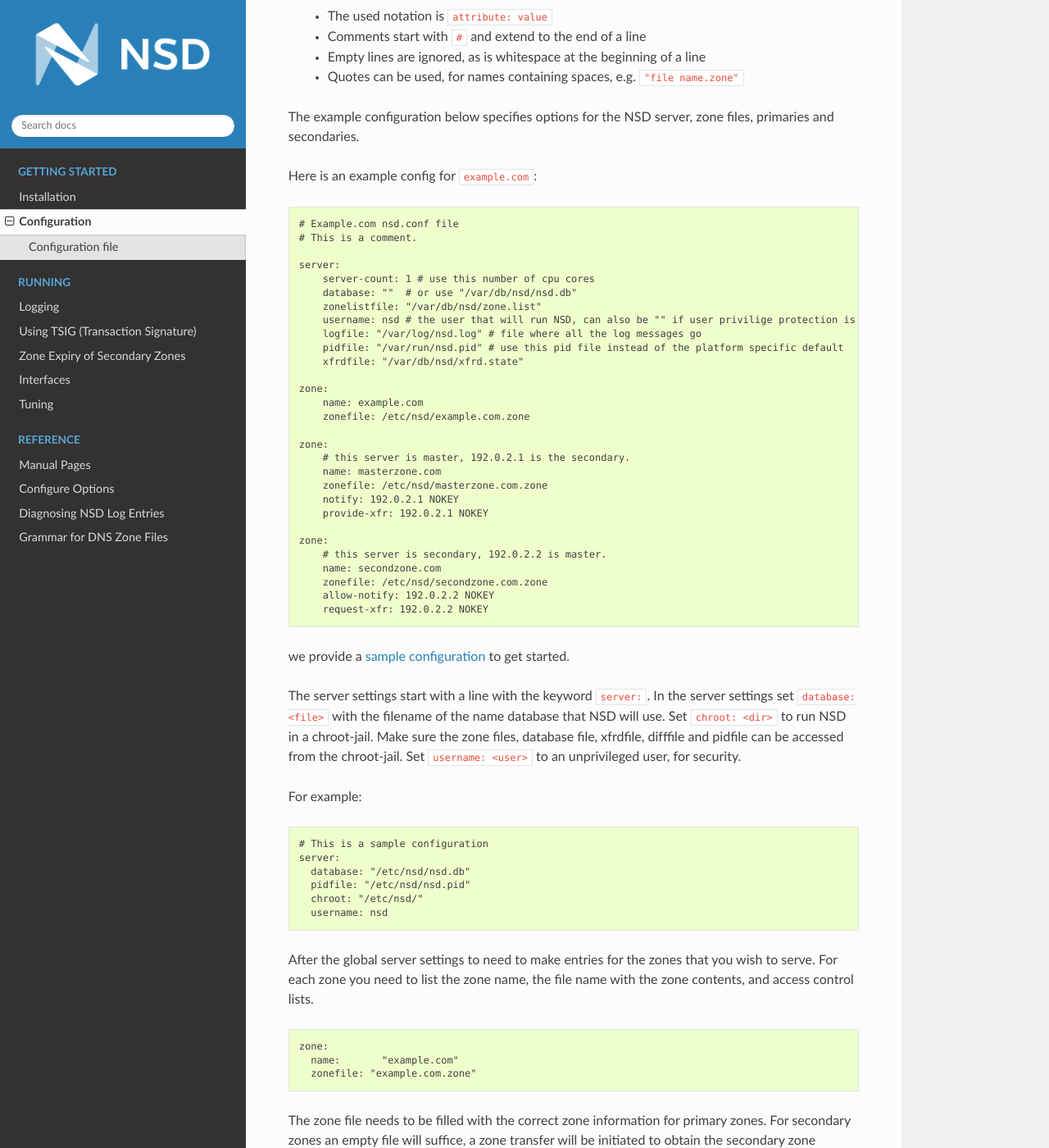
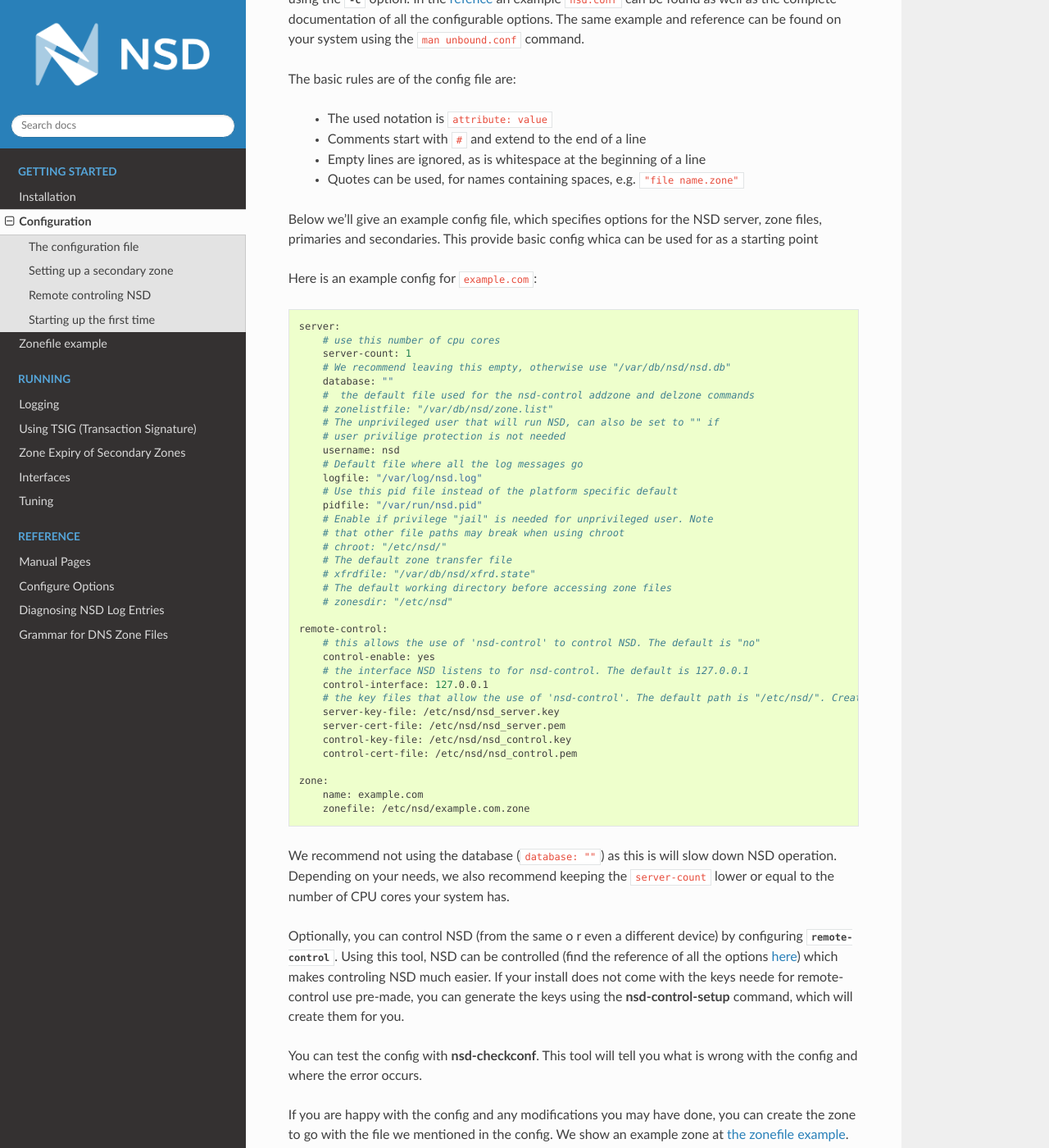
Before and after one commit to NLnetLabs/nsd-manual, a Sphinx documentation site: the page built from source/configuration.rst, in a window 1280 px wide and 1400 px high, scrolled down 451 px. Shown: the whole window at 82% size. Built offline with Sphinx 7.4.7 and the Read the Docs theme 2.0.0, drawn with Linux system fonts in a browser that asks for light colours; some of the changed text lies outside the part shown.

Commit message:
add rewrites and example zonefile

```diff
--- a/source/configuration.rst
+++ b/source/configuration.rst
@@ -8,97 +8,104 @@
 format has attributes and values, and some attributes have attributes inside
 them.
 
-Configuration file
-==================
+.. Note:: The instructions in this page assume that NSD is already installed.
 
-The configuration is specified in the configuration file, which can be supplied to NSD using the :option:`-c` option. In `our refence<https://www.nlnetlabs.nl/documentation/nsd/nsd.conf/>`_ (and on your system) an example ``nsd.conf`` can be found.
+The configuration file
+======================
 
-The basic principles are:
+The configuration NSD uses is specified in the configuration file, which can be supplied to NSD using the :option:`-c` option. In the `refence <https://www.nlnetlabs.nl/documentation/nsd/nsd.conf/>`_ an example ``nsd.conf`` can be found as well as the complete documentation of all the configurable options. The same example and reference can be found on your system using the ``man unbound.conf`` command.
+
+
+The basic rules are of the config file are:
 
   - The used notation is ``attribute: value``
   - Comments start with ``#`` and extend to the end of a line
   - Empty lines are ignored, as is whitespace at the beginning of a line
   - Quotes can be used, for names containing spaces, e.g. ``"file name.zone"``
 
-The example configuration below specifies options for the NSD server, zone files, primaries and
-secondaries.
+
+Below we'll give an example config file, which specifies options for the NSD server, zone files, primaries and secondaries. This provide basic config whica can be used for as a starting point
 
 
 Here is an example config for ``example.com``:
 
-.. code:: text
-
-        # Example.com nsd.conf file
-        # This is a comment.
+.. code:: bash
 
         server:
-            server-count: 1 # use this number of cpu cores
-            database: ""  # or use "/var/db/nsd/nsd.db"
-            zonelistfile: "/var/db/nsd/zone.list"
-            username: nsd # the user that will run NSD, can also be "" if user privilige protection is not needed
-            logfile: "/var/log/nsd.log" # file where all the log messages go
-            pidfile: "/var/run/nsd.pid" # use this pid file instead of the platform specific default
-            xfrdfile: "/var/db/nsd/xfrd.state"
+            # use this number of cpu cores
+            server-count: 1
+            # We recommend leaving this empty, otherwise use "/var/db/nsd/nsd.db"
+            database: ""
+            #  the default file used for the nsd-control addzone and delzone commands
+            # zonelistfile: "/var/db/nsd/zone.list"
+            # The unprivileged user that will run NSD, can also be set to "" if
+            # user privilige protection is not needed
+            username: nsd
+            # Default file where all the log messages go
+            logfile: "/var/log/nsd.log"
+            # Use this pid file instead of the platform specific default
+            pidfile: "/var/run/nsd.pid"
+            # Enable if privilege "jail" is needed for unprivileged user. Note
+            # that other file paths may break when using chroot
+            # chroot: "/etc/nsd/"
+            # The default zone transfer file
+            # xfrdfile: "/var/db/nsd/xfrd.state"
+            # The default working directory before accessing zone files
+            # zonesdir: "/etc/nsd"
+
+        remote-control:
+            # this allows the use of 'nsd-control' to control NSD. The default is "no"
+            control-enable: yes
+            # the interface NSD listens to for nsd-control. The default is 127.0.0.1
+            control-interface: 127.0.0.1
+            # the key files that allow the use of 'nsd-control'. The default path is "/etc/nsd/". Create these using the 'nsd-control-setup' utility
+            server-key-file: /etc/nsd/nsd_server.key
+            server-cert-file: /etc/nsd/nsd_server.pem
+            control-key-file: /etc/nsd/nsd_control.key
+            control-cert-file: /etc/nsd/nsd_control.pem
 
         zone:
             name: example.com
             zonefile: /etc/nsd/example.com.zone
 
-        zone:
-            # this server is master, 192.0.2.1 is the secondary.
-            name: masterzone.com
-            zonefile: /etc/nsd/masterzone.com.zone
-            notify: 192.0.2.1 NOKEY
-            provide-xfr: 192.0.2.1 NOKEY
+We recommend not using the database (``database: ""``) as this is will slow down NSD operation. Depending on your needs, we also recommend keeping the ``server-count`` lower or equal to the number of CPU cores your system has.
+
+Optionally, you can control NSD (from the same o r even a different device) by configuring :option:`remote-control`. Using this tool, NSD can be controlled (find the reference of all the options `here <https://www.nlnetlabs.nl/documentation/nsd/nsd-control/>`_) which makes controling NSD much easier. If your install does not come with the keys neede for remote-control use pre-made, you can generate the keys using the :command:`nsd-control-setup` command, which will create them for you.
+
+You can test the config with :command:`nsd-checkconf`. This tool will tell you what is wrong with the config and where the error occurs.
+
+If you are happy with the config and any modifications you may have done, you can create the zone to go with the file we mentioned in the config. We show an example zone at :ref:`the zonefile example<doc_nsd_zonefile>`.
+
+
+Setting up a secondary zone
+===========================
+
+If your needs go further than just a few zones that are managed locally, NSD has got you covered. We won't go into the theoretical details of primaries and secondaries here (we recommend `this blog <https://www.cloudflare.com/en-gb/learning/dns/glossary/primary-secondary-dns/>`_), but we will show how to configure it.
+
+
+The example for a secondary looks like this:
+
+.. code:: bash
 
         zone:
-            # this server is secondary, 192.0.2.2 is master.
-            name: secondzone.com
-            zonefile: /etc/nsd/secondzone.com.zone
-            allow-notify: 192.0.2.2 NOKEY
-            request-xfr: 192.0.2.2 NOKEY
-=======
-Before running NSD you need to create a configuration file for it. The config
-file contains server settings, secret keys and zone settings. In the repository
-we provide a `sample configuration
-<https://github.com/NLnetLabs/nsd/blob/master/nsd.conf.sample.in>`_ to get
-started.
+            # this server is the primary, 192.0.2.1 is the secondary.
+            name: primaryzone.com
+            zonefile: /etc/nsd/primaryone.com.zone
+            notify: 192.0.2.1 NOKEY # NOKEY for testing purposes only
+            provide-xfr: 192.0.2.1 NOKEY # NOKEY for testing purposes only
 
-The server settings start with a line with the keyword ``server:``. In the
-server settings set ``database: <file>`` with the filename of the name database
-that NSD will use. Set ``chroot: <dir>`` to run NSD in a chroot-jail. Make sure
-the zone files, database file, xfrdfile, difffile and pidfile can be accessed
-from the chroot-jail.  Set ``username: <user>`` to an  unprivileged user, for
-security.
+        zone:
+            # this server is secondary, 192.0.2.2 is primary.
+            name: secondaryzone.com
+            zonefile: /etc/nsd/secondaryzone.com.zone
+            allow-notify: 192.0.2.2 NOKEY # NOKEY for testing purposes only
+            request-xfr: 192.0.2.2 NOKEY # NOKEY for testing purposes only
 
-For example:
+Note that the ``NOKEY`` keyword above are for testing purposes only, as this can introduce vulnerabilities when used in production environments.
 
-.. code-block:: text
 
-  # This is a sample configuration
-  server:
-    database: "/etc/nsd/nsd.db"
-    pidfile: "/etc/nsd/nsd.pid"
-    chroot: "/etc/nsd/"
-    username: nsd
 
-After the global server settings to need to make entries for the
-zones that you wish to serve. For each zone you need to list the zone
-name, the file name with the zone contents, and access control lists.
-
-.. code-block:: text
-
-  zone:
-    name:	"example.com"
-    zonefile: "example.com.zone"
-
-The zone file needs to be filled with the correct zone information for primary
-zones. For secondary zones an empty file will suffice, a zone transfer will be
-initiated to obtain the secondary zone contents.
-
-Access control lists are needed for zone transfer and notifications.
-
-For a secondary zone list the masters, by IP address. Below is an example
+For a secondary zone we list the primaries by IP address. Below is an example
 of a secondary zone with two primary servers. If a primary only supports AXFR
 transfers and not IXFR transfers (like NSD), specify the primary as
 ``request-xfr: AXFR <ip_address> <key>``. By default, all zone transfer requests
@@ -128,13 +135,13 @@
 
 .. code-block:: text
 
-  zone:
-    name: "example.com"
-    zonefile: "example.com.zone"
-    notify: 168.192.133.75 NOKEY
-    provide-xfr: 168.192.133.75 NOKEY
-    notify: 168.192.5.44 NOKEY
-    provide-xfr: 168.192.5.44 NOKEY
+    zone:
+        name: "example.com"
+        zonefile: "example.com.zone"
+        notify: 168.192.133.75 NOKEY
+        provide-xfr: 168.192.133.75 NOKEY
+        notify: 168.192.5.44 NOKEY
+        provide-xfr: 168.192.5.44 NOKEY
 
 You also can set the outgoing interface for notifies and zone transfer requests
 to satisfy access control lists at the other end:
@@ -158,11 +165,11 @@
 
 .. code-block:: text
 
-  zone:
-    name: "."
-    zonefile: "root.zone"
-    provide-xfr: 0.0.0.0/0 NOKEY # allow axfr for everyone.
-    provide-xfr: ::0/0 NOKEY
+    zone:
+        name: "."
+        zonefile: "root.zone"
+        provide-xfr: 0.0.0.0/0 NOKEY # allow axfr for everyone.
+        provide-xfr: ::0/0 NOKEY
 
 You should only do that if you're intending to run a root server, NSD is not
 suited for running a ``.`` cache. Therefore if you choose to serve the ``.``
@@ -176,6 +183,10 @@
 configuration statements that a zone can have.  And then you can
 ``include-pattern: <name-of-pattern>`` in a zone (or in another pattern) to
 apply those settings. This can be used to organise the settings.
+
+
+Remote controling NSD
+=====================
 
 The :command:`nsd-control` tool is also controlled from the ``nsd.conf`` config
 file. It uses TLS encrypted transport to 127.0.0.1, and if you want to use it
@@ -207,6 +218,10 @@
 nsd-server authenticates the nsd-control client, and also the
 :command:`nsd-control` client authenticates the nsd-server.
 
+
+Starting up the first time
+==========================
+
 When you are done with the configuration file, check the syntax using
 
 .. code-block:: text
@@ -218,12 +233,12 @@
 
 .. code-block:: text
 
-    nsd
+    nsd -c <name of configfile>
     or with "nsd-control start" (which execs nsd again).
-    or with nsd -c <name of configfile>
+    or simply with "nsd", which wil use the default configuration file
 
 To check if the daemon is running look with :command:`ps`, :command:`top`, or if
-you enabled command:`nsd-control`:
+you enabled :command:`nsd-control`:
 
 .. code-block:: text
 
@@ -235,12 +250,7 @@
 .. code-block:: text
 
     kill -HUP `cat <name of nsd pidfile>`
-
-If you enabled :command:`nsd-control`, you can re-read with:
-
-.. code-block:: text
-
-    nsd-control reload
+    or "nsd-control reload" if you have remote-control enabled
 
 With :command:`nsd-control` you can also reread the config file, in case of new
 zones, etc.
@@ -253,7 +263,7 @@
 
 .. code-block:: text
 
-    /etc/rc.d/nsd restart  # or your system(d) equivalent
+    /etc/rc.d/nsd restart    # or your system(d) equivalent
 
 To shut it down (for example on the system shutdown) do:
 
--- a/source/index.rst
+++ b/source/index.rst
@@ -33,6 +33,7 @@
 
    installation
    configuration
+   zonefile
 
 .. toctree::
    :maxdepth: 2
--- a/source/installation.rst
+++ b/source/installation.rst
@@ -114,10 +114,9 @@
 
     sudo make install
 
-We now have fully compiled and installed version of NSD, and can :ref:`continue
-to testing it<Testing>`.
+We now have fully compiled and installed version of NSD, and can continue
+to testing it.
 
-.. Ref to testing
 
 Testing
 =======
--- a/source/zonefile.rst
+++ b/source/zonefile.rst
@@ -5,17 +5,22 @@
 
 On this page we give an example of a basic zone file and it's contents.
 
+We recommend using the :command:`nsd-checkzone` tool to verify that you have a working zone.
+
 Creating a zone
 ===============
 
-A zone needs a SOA (Source Of Authority) record. ``WHY?``  For the exact structure we refer you to the wiki page ``LINK https://en.wikipedia.org/wiki/SOA_record``.
+A zone needs a SOA (Source Of Authority) record. For the exact structure we refer you to `the wiki page <https://en.wikipedia.org/wiki/SOA_record>`_. Note that all records must Fully Qualified Domain Names (FQDNs) which adds a ``.`` to the domain name. In this example the FQDN is: ``example.com.``. This is in contrast to relative domain names, where the origin gets appended (so in the example below, ``www`` gets expanded to ``www.example.com.``).
 
-..code::bash
+Also note that ``@`` symbol in the zone file refers to the ``$ORIGIN`` parameter.
+To have multi-line resource records opening and closing brackets can be used to ignore linebreaks. Finally, if a name at the start of a record is missed, the name from the previous entry gets used (This is why all three A records are equivalent).
+
+.. code:: bash
 
 	$ORIGIN example.com. ; 'default' domain as FQDN for this zone
 	$TTL 86400 ; default time-to-live for this zone
 
-	zone.example.com.   IN  SOA     ns.example.com. noc.dns.icann.org. (
+	example.com.   IN  SOA     ns.example.com. noc.dns.icann.org. (
 	        2020080302  ;Serial
 	        7200        ;Refresh
 	        3600        ;Retry
@@ -23,25 +28,23 @@
 	        3600        ;Negative response caching TTL
 	)
 
-	; The nameserver that are authoritative for this zone. These need to be FQDNs
+	; The nameserver that are authoritative for this zone.
 					NS	example.com.
 
-	; these are equivalent A records
-	example.com.	A	192.0.1.1
-	@				A	192.0.1.1
-					A	192.0.1.1
+	; these A records below are equivalent
+	example.com.	A	192.0.2.1
+	@				A	192.0.2.1
+					A	192.0.2.1
 
-	www				@	192.0.2.1
+	@				AAAA 2001:db8::3
+
+	; A CNAME redirect from www.exmaple.com to example.com
+	www				CNAME   example.com.
 
 	mail			MX	10	example.com.
 
+	1.2.0.192.in-addr.arpa". PTR example.com.
 
 
 
-
-
-
-.. explain @ -> The "@" symbol in this example indicates that this is a record for the root domain
-
-
-.. explain the need for FQDN and the substitution that happens otherwise ie. example.com.example.com.
+.. could add this structure eventually: <name> <ttl> <class> <type> <rdata>
```
